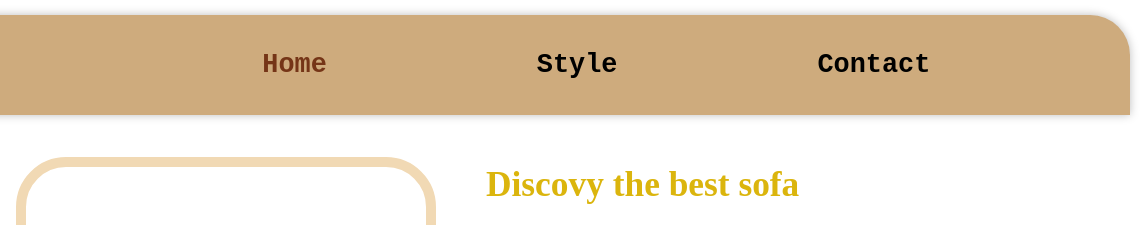
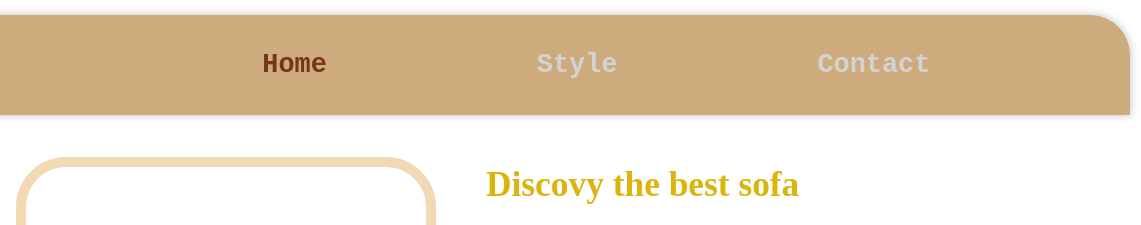
Before and after one commit to christian0015/home, a plain HTML site: page index.html in a window 1280 px wide. Shown: the top 225 px of the page, 139-1280 px from the left. Drawn offline with Linux system fonts and the light colour scheme.

Commit message:
Update style.css

```diff
--- a/style.css
+++ b/style.css
@@ -53,7 +53,7 @@ nav {
 
 .item {
     margin-right: 200px;
-    color: black;
+    color: rgb(211, 211, 211);
     font-weight: bold;
     font-size: larger;
     font-family: 'Courier New', Courier, monospace;
```
